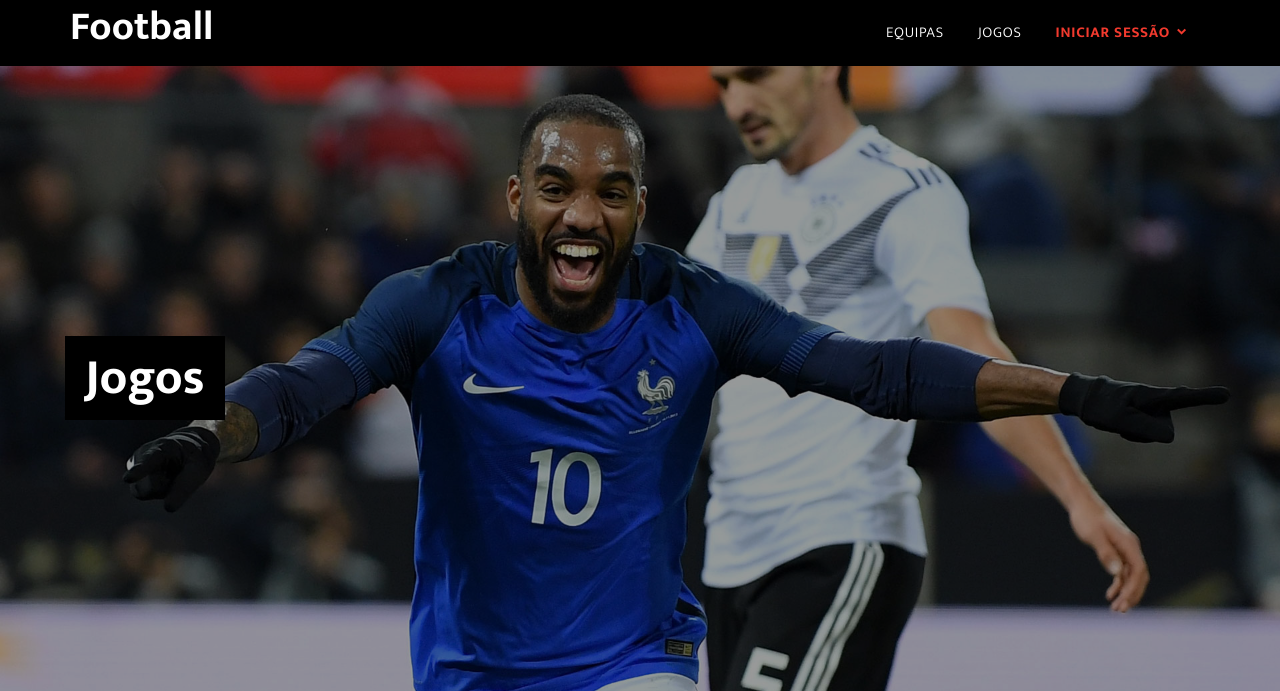
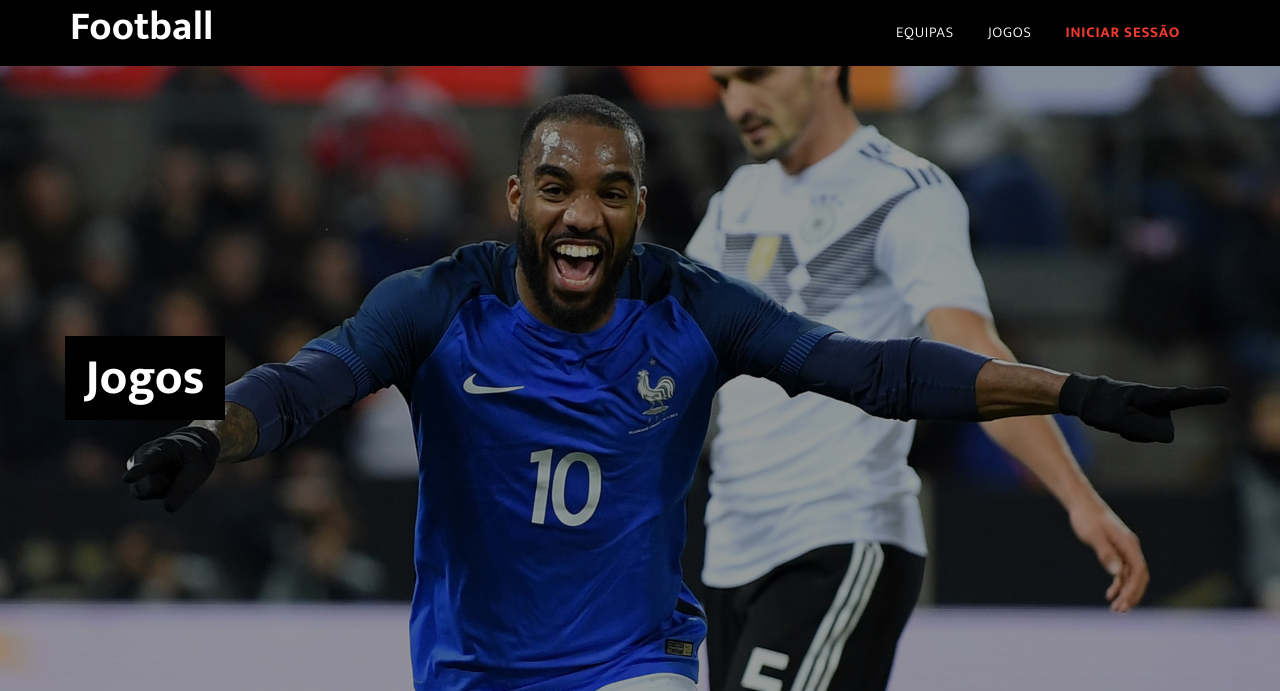
Before and after one commit to oEscal/tpw_project_1, a Django app: template web_page/templates/games.html in a window 1280 px wide. Shown: the top 691 px of the page. Run offline with Django 3.2, Linux system fonts and the light colour scheme; the template is opened without the code that fills it: most values are stand-ins (such as "Sample title", 1, 10 or a date in 2020); some libraries are stand-ins or nearby versions; some web fonts are replaced.

Commit message:
small interface fix on menu

```diff
--- a/web_page/templates/base.html
+++ b/web_page/templates/base.html
@@ -92,7 +92,7 @@
                             </ul>
                         </li>
                     {% else %}
-                        <li class="has-children active"><a class="font-weight-bold" href="{% url 'login' %}">Iniciar sessão</a></li>
+                        <li class="active"><a class="font-weight-bold" href="{% url 'login' %}">Iniciar sessão</a></li>
                     {% endif %}
                 </ul>
             </div>
```
